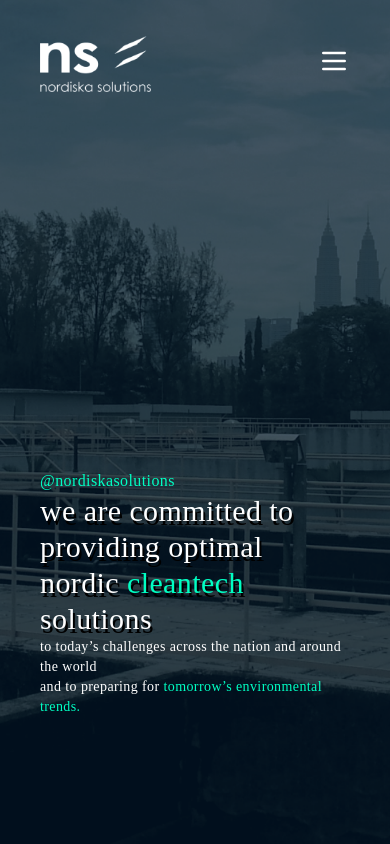
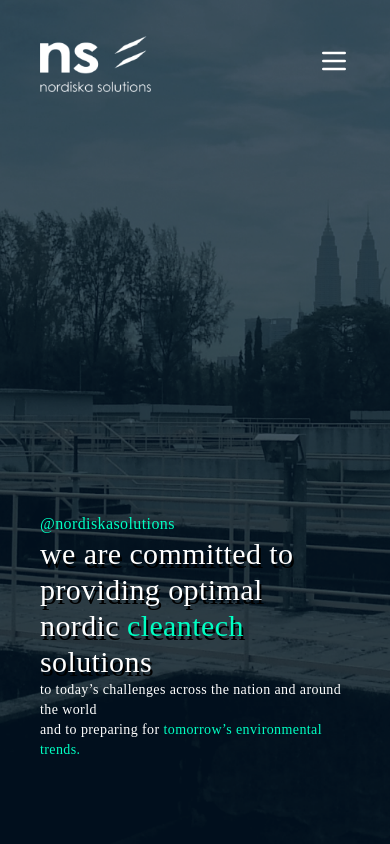
Before and after one commit to samithw/nordiska-vite-react-ts-v2, a React (Vite) app: page / in a window 390 px wide. Shown: the top 844 px of the page. Built offline with nearby package versions, Linux system fonts and the light colour scheme; grey boxes are pictures that could not be loaded; a web font is replaced by a local one.

Commit message:
Mobil view hero text adjustment

```diff
--- a/src/components/HeroSection.tsx
+++ b/src/components/HeroSection.tsx
@@ -6,9 +6,11 @@ const HeroSection = (props: Props) => {
 
   return (
     <>
-      <div className="flex w-full items-end bg-center bg-no-repeat h-screen bg-cover" style={{backgroundImage: "url('" + props.imgurl + "')"}}>
-        <div className="md:container font-zen mx-auto px-10 pb-[15vh]">
-           {props.children}
+      <div className="flex w-full items-end bg-center bg-no-repeat min-h-screen bg-cover" style={{backgroundImage: "url('" + props.imgurl + "')"}}>
+        <div className="md:container font-zen md:mx-auto px-10 pb-[10vh] md:pb-[15vh]">
+          <div className=' mt-64'>
+              {props.children}
+           </div>
         </div>
       </div>
     </>
```
